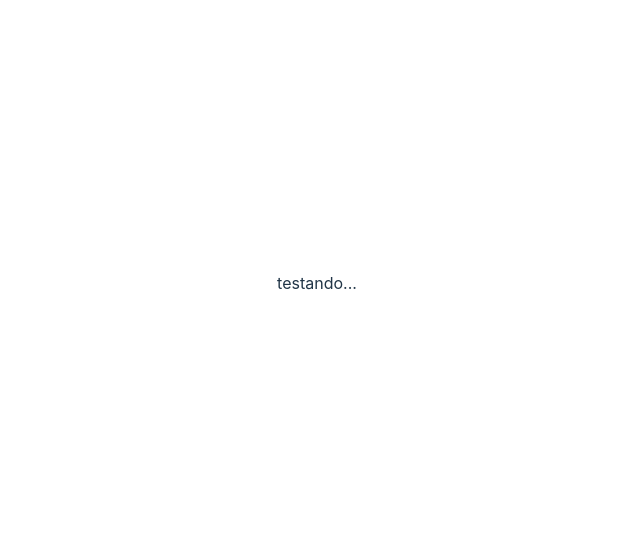
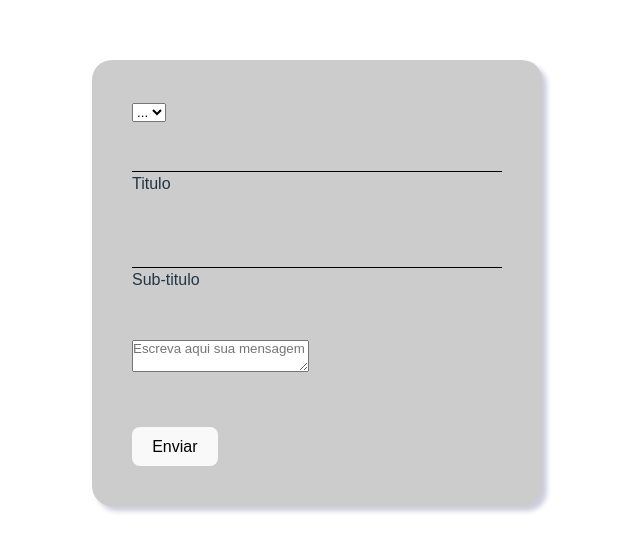
Before and after one commit to shinobe12/sendPushNotificationFront, a React (Vite) app: page / in a window 1280 px wide. Shown: the part 117-668 px from the top of the page, without its empty margins (323-963 px from the left). Built offline with nearby package versions, Linux system fonts and the light colour scheme.

Commit message:
actualizando

```diff
--- a/src/App.jsx
+++ b/src/App.jsx
@@ -1,18 +1,13 @@
-import { useState } from 'react'
-import reactLogo from './assets/react.svg'
-import viteLogo from '/vite.svg'
-import './App.css'
+
+import  {Form} from './components/Form'
 
 function App() {
-  const [count, setCount] = useState(0)
 
   return (
     <>
-      <div>
-        <p>testando...</p>
-      </div>
+      <Form/>
     </>
-  )
+  );
 }
 
-export default App
+export default App;
--- /dev/null
+++ b/src/components/Form/Form.module.css
@@ -0,0 +1,69 @@
+*{
+    margin: 0;
+    padding: 0;
+    box-sizing: border-box;
+    font-family: 'Outfit', sans-serif;
+
+}
+
+body{
+    display: flex;
+    align: center;
+    justify-content: center;
+
+}
+
+.container{
+    max-width: 1280px;
+    margin: 0 auto;
+}
+
+form {
+   background: #ccc;
+   width: 450px;
+   height: 100%;
+   padding: 40px;
+   border-radius: 20px;
+   box-shadow: 5px 5px 5px #ccd;
+
+  }
+form p {
+    color: white;
+    margin: 1px 0;
+}
+
+.input-single {
+    position: relative;
+    margin: 20px 0;
+}
+
+.input-single label{
+    position: absolute;
+    left: 0;
+    bottom: 5px;
+}
+
+input{
+    border: none;
+    background: #ccc;
+    border-bottom: 1px #000 solid;
+    padding: 1px;
+    width: 100%;
+    font-size: 17px;
+    outline: 0;
+    transition: all 0.2s;
+
+}
+
+form input .input:focus ~ p{
+    transform: translateY(-20px);
+    font-size: 12px;
+}
+
+button {
+    padding-top: 5px;
+    background: red;
+    padding: 5px;
+    border-radius: 10px;
+    position: relative;
+}
--- /dev/null
+++ b/src/components/Form/index.jsx
@@ -0,0 +1,36 @@
+import styles from "./Form.module.css"
+
+export function Form() {
+    return(
+
+        <div className={styles.form}>
+            <form id="form" metoh="post" styles="background-color: #csc;">
+                <select>
+                    <option>...</option>
+                </select><br/><br/>
+
+                <div class="input-single">
+                    <input type="text" id="titulo" class="input" autocomplete="off"/>
+                    <label for="nome">Titulo</label>
+                </div>
+                <br/><br/>
+
+                <div class="input-single">
+                    <input type="text" id="titulo" name="subtitulo" autocomplete="off"/>
+                    <label for="nome">Sub-titulo</label>
+                </div>
+                <br/><br/>
+
+                <div class="input-single">
+                    <textarea class="mensagem" id="mensagem" placeholder="Escreva aqui sua mensagem"/>
+                </div>
+                <br/><br/>
+
+                <div class="btn">
+                    <button type="submit" id="enviar" name="enviar">Enviar</button>
+                </div>
+            </form>
+        </div>
+
+    );
+};
```
